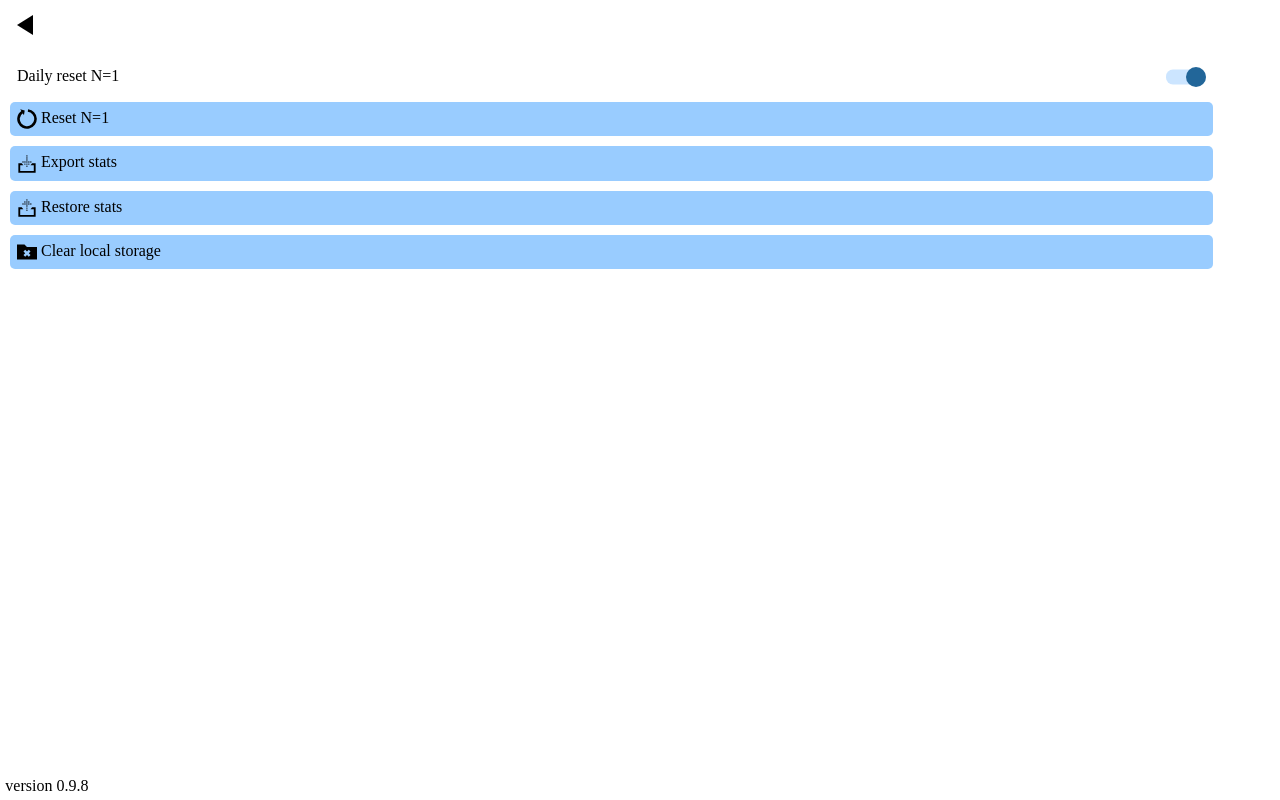
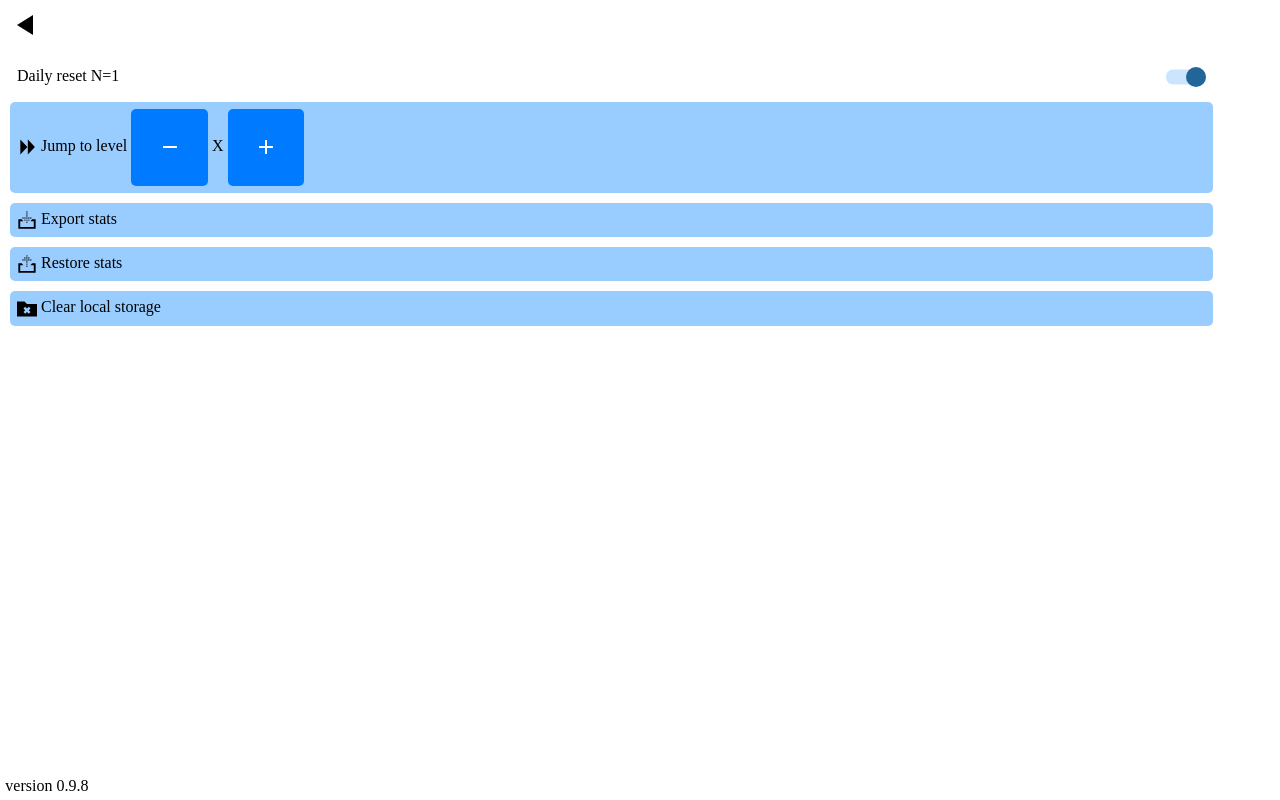
Before and after one commit to jperryhouts/Dual-N-Back, a plain HTML site: page screens/config.html in a window 1280 px wide. Drawn offline with Linux system fonts and the light colour scheme.

Commit message:
Allow manually choosing your level

```diff
--- a/screens/config.html
+++ b/screens/config.html
@@ -62,11 +62,24 @@
                     </svg>
                 </div>
 
-                <div id='#do_n_reset' style='background:#99ccff;border-radius:5px;width:94%;margin:10px;padding:7px;position:relative' class='tappable'>
-                    <p style='margin:auto'>
-                        <img src='/img/reset.svg' height=20pt style='vertical-align:middle' />
-                        Reset N=1
-                    </p>
+                <div id="#set_level" style='background:#99ccff;border-radius:5px;width:94%;margin:10px;padding:7px;position:relative' class='tappable'>
+                    <div class="inline-box">
+                        <svg viewBox="0 0 24 24" width="20" height="20" fill="currentColor" aria-hidden="true">
+                            <path d="M4 3v18l8.5-9L4 3zm9 0v18l8.5-9L13 3z"></path>
+                        </svg>
+                    </div>
+                    <span style="vertical-align: center;">Jump to level</span>
+                    <div id="#level_down" class="square-button">
+                        <svg viewBox="0 0 24 24" width="24" height="24" fill="white" aria-hidden="true">
+                            <path d="M19 11H5v2h14v-2z"></path>
+                        </svg>
+                    </div>
+                    <span id="#level_num" style="vertical-align: center;">X</span>
+                    <div id="#level_up" class="square-button">
+                        <svg viewBox="0 0 24 24" width="24" height="24" fill="white" aria-hidden="true">
+                            <path d="M19 11h-6V5h-2v6H5v2h6v6h2v-6h6v-2z"></path>
+                        </svg>
+                    </div>
                 </div>
 
                 <div id='#download_stats' style='background:#99ccff;border-radius:5px;width:94%;margin:10px;padding:7px;position:relative' class='tappable'>
--- a/styles/default.css
+++ b/styles/default.css
@@ -91,3 +91,33 @@
 td {
     text-align:center;
 }
+
+.square-button {
+    width: 6vw; /* Adjust the size as per your requirement */
+    height: 6vw; /* This ensures the square shape */
+    background-color: #007bff; /* Button-like blue background */
+    color: white; /* White text color */
+    display: inline-flex;
+    justify-content: center;
+    vertical-align: middle;
+    align-items: center;
+    font-weight: bold;
+    font-size: 2em; /* Adjust based on your size preference */
+    border: none; /* Remove if you prefer the button to have a border */
+    cursor: pointer; /* Changes the cursor to signify it's clickable */
+    border-radius: 5px; /* Optional: for rounded corners */
+    user-select: none; /* Prevents the user from selecting the content */
+}
+
+/* Additional styles for hover effect to make it more button-like */
+.square-button:hover {
+    background-color: #0056b3; /* Slightly darker shade on hover */
+}
+
+.inline-box {
+    display: inline-flex;
+    justify-content: center;
+    vertical-align: middle;
+    align-items: center;
+    border: none; /* Remove if you prefer the button to have a border */
+}
```
Also changed, not shown: js/logic.js (+17 -4 lines).
